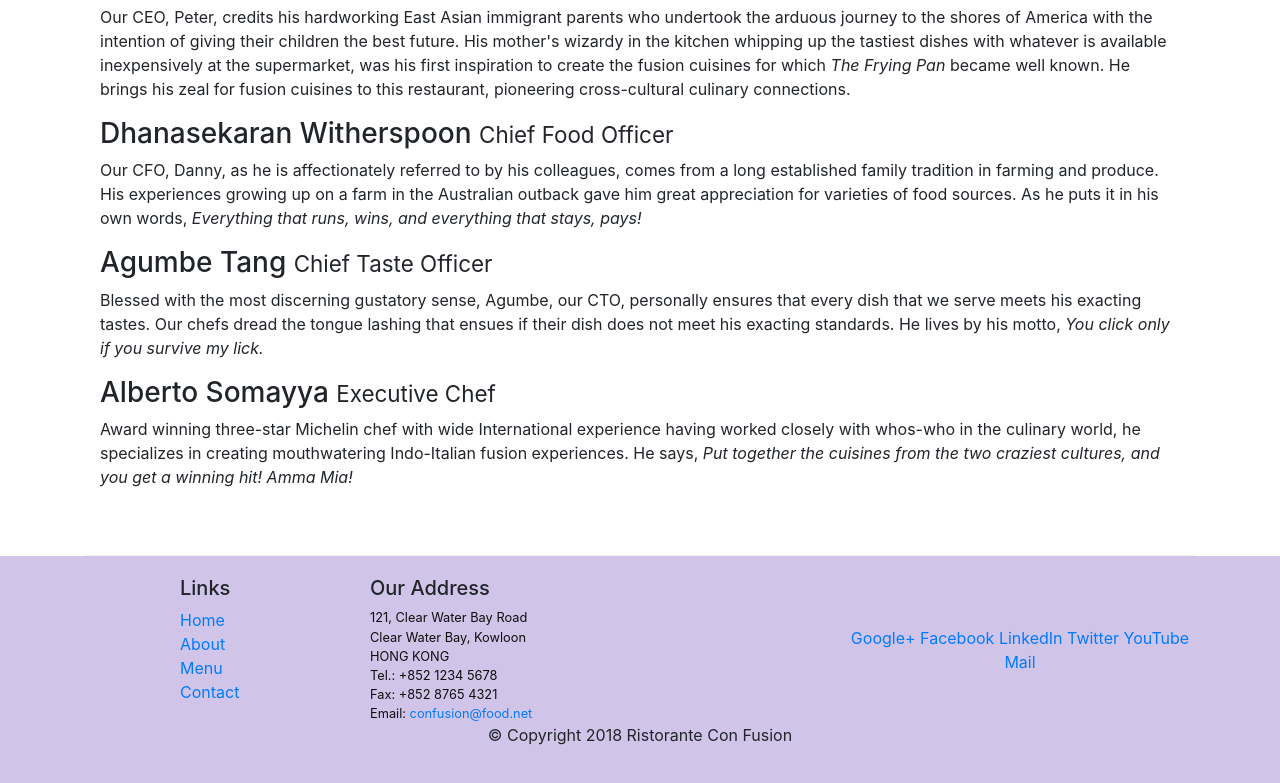
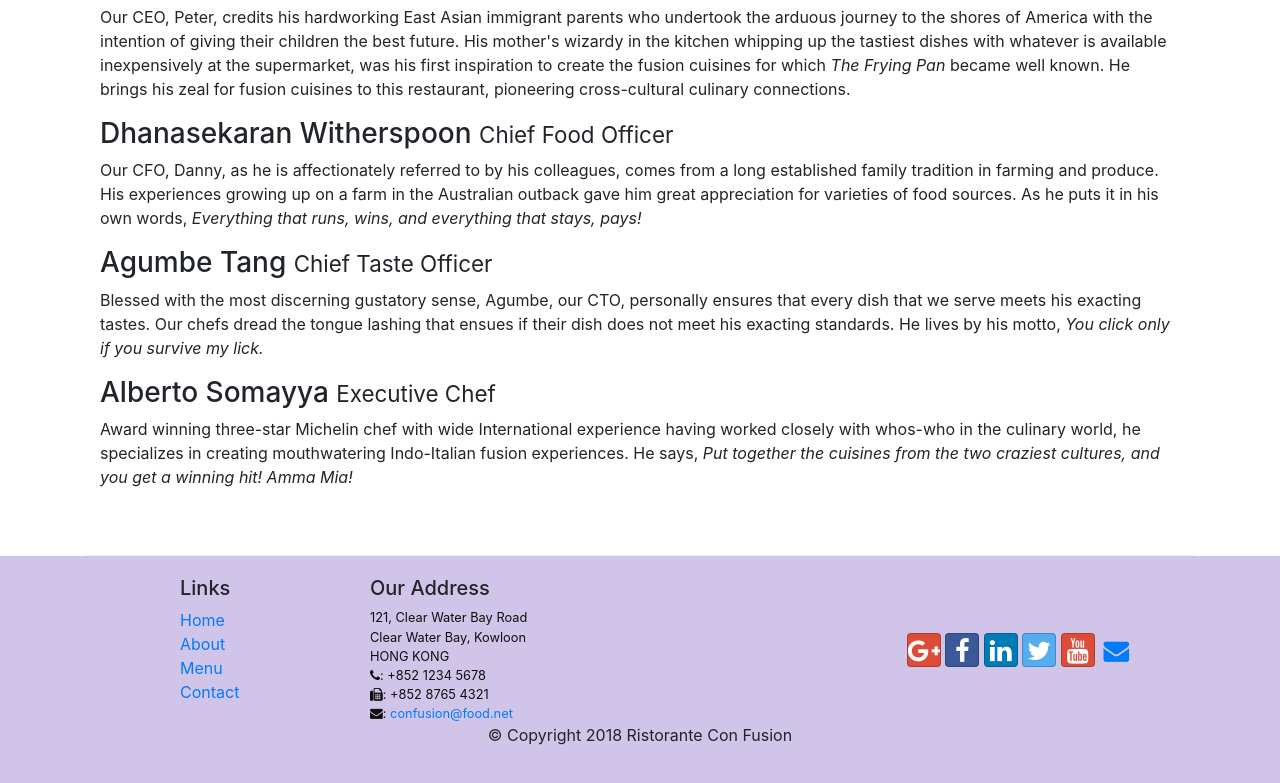
Before and after one commit to tdhv/WebDesign, a website: page aboutus.html in a window 1280 px wide. Shown: the part 998-1781 px from the top of the page. Drawn offline with nearby package versions, Linux system fonts and the light colour scheme.

Commit message:
font icon

```diff
--- a/aboutus.html
+++ b/aboutus.html
@@ -8,6 +8,8 @@
 
     <!-- Bootstrap css -->
     <link rel="stylesheet" href="node_modules/bootstrap/dist/css/bootstrap.min.css">
+    <link rel="stylesheet" href="node_modules/font-awesome/css/font-awesome.min.css">
+    <link rel="stylesheet" href="node_modules/bootstrap-social/bootstrap-social.css">
     <link rel="stylesheet" href="css/styles.css">
     <title>Ristorante Con Fusion: About Us</title>
 </head>
@@ -21,10 +23,10 @@
             <a class="navbar-brand mr-auto" href="./index.html">Ristorante con Fusion</a>
             <div class="collapse navbar-collapse" id="Navbar">
                 <ul class="navbar-nav mr-auto">
-                    <li class="nav-item"><a class="nav-link" href="./index.html">Home</a></li>
-                    <li class="nav-item active"><a class="nav-link" href="#">About</a></li>
-                    <li class="nav-item"><a class="nav-link" href="#">Menu</a></li>
-                    <li class="nav-item"><a class="nav-link" href="#">Contact</a></li>
+                    <li class="nav-item"><a class="nav-link" href="./index.html"><span class="fa fa-home"></span> Home</a></li>
+                    <li class="nav-item active"><a class="nav-link" href="#"><span class="fa fa-info fa-lg"></span> About</a></li>
+                    <li class="nav-item"><a class="nav-link" href="#"><span class="fa fa-list fa-lg"></span> Menu</a></li>
+                    <li class="nav-item"><a class="nav-link" href="#"><span class="fa fa-address-card fa-lg"></span> Contact</a></li>
                 </ul>
             </div>
         </div>
@@ -100,19 +102,19 @@
 		              121, Clear Water Bay Road<br>
 		              Clear Water Bay, Kowloon<br>
 		              HONG KONG<br>
-		              Tel.: +852 1234 5678<br>
-		              Fax: +852 8765 4321<br>
-		              Email: <a href="mailto:confusion@food.net">confusion@food.net</a>
+		              <i class="fa fa-phone"></i>: +852 1234 5678<br>
+		              <i class="fa fa-fax"></i>: +852 8765 4321<br>
+		              <i class="fa fa-envelope"></i>: <a href="mailto:confusion@food.net">confusion@food.net</a>
 		           </address>
                 </div>
                 <div class="col-12 col-sm-4 align-self-center">
                     <div class="text-center">
-                        <a href="http://google.com/+">Google+</a>
-                        <a href="http://www.facebook.com/profile.php?id=">Facebook</a>
-                        <a href="http://www.linkedin.com/in/">LinkedIn</a>
-                        <a href="http://twitter.com/">Twitter</a>
-                        <a href="http://youtube.com/">YouTube</a>
-                        <a href="mailto:">Mail</a>
+                        <a class="btn btn-social-icon btn-google" href="http://google.com/+"><i class="fa fa-google-plus fa-lg"></i></a>
+                        <a class="btn btn-social-icon btn-facebook" href="http://www.facebook.com/profile.php?id="><i class="fa fa-facebook fa-lg"></i></a>
+                        <a class="btn btn-social-icon btn-linkedin" href="http://www.linkedin.com/in/"><i class="fa fa-linkedin fa-lg"></i></a>
+                        <a class="btn btn-social-icon btn-twitter" href="http://twitter.com/"><i class="fa fa-twitter fa-lg"></i></a>
+                        <a class="btn btn-social-icon btn-google" href="http://youtube.com/"><i class="fa fa-youtube fa-lg"></i></a>
+                        <a class="btn btn-social-icon" href="mailto:"><i class="fa fa-envelope fa-lg"></i></a>
                     </div>
                 </div>
            </div>
--- a/package.json
+++ b/package.json
@@ -15,6 +15,8 @@
   },
   "dependencies": {
     "bootstrap": "^4.0.0",
+    "bootstrap-social": "^5.1.1",
+    "font-awesome": "^4.7.0",
     "jquery": "^3.3.1",
     "popper.js": "^1.12.9"
   }
```
Also changed, not shown: index.html (+15 -13 lines), 1 other file.
